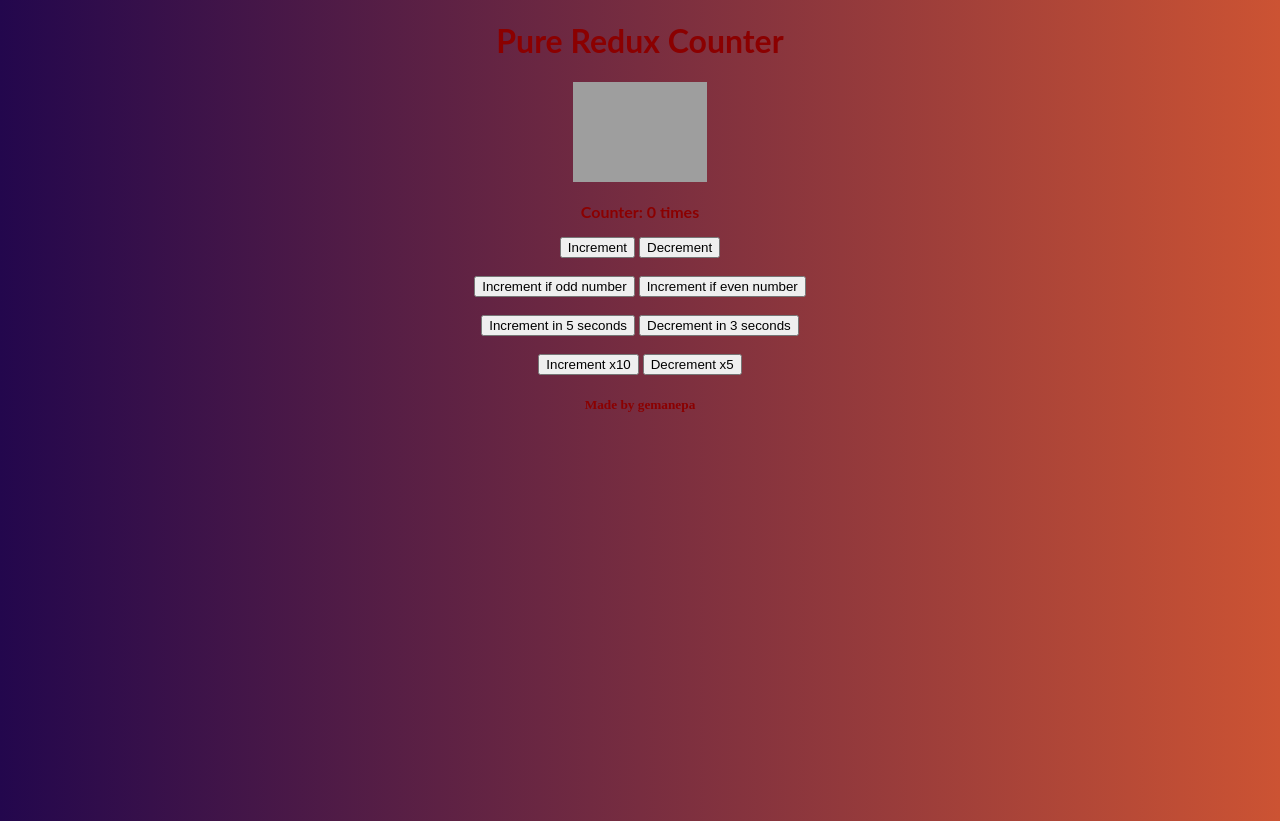
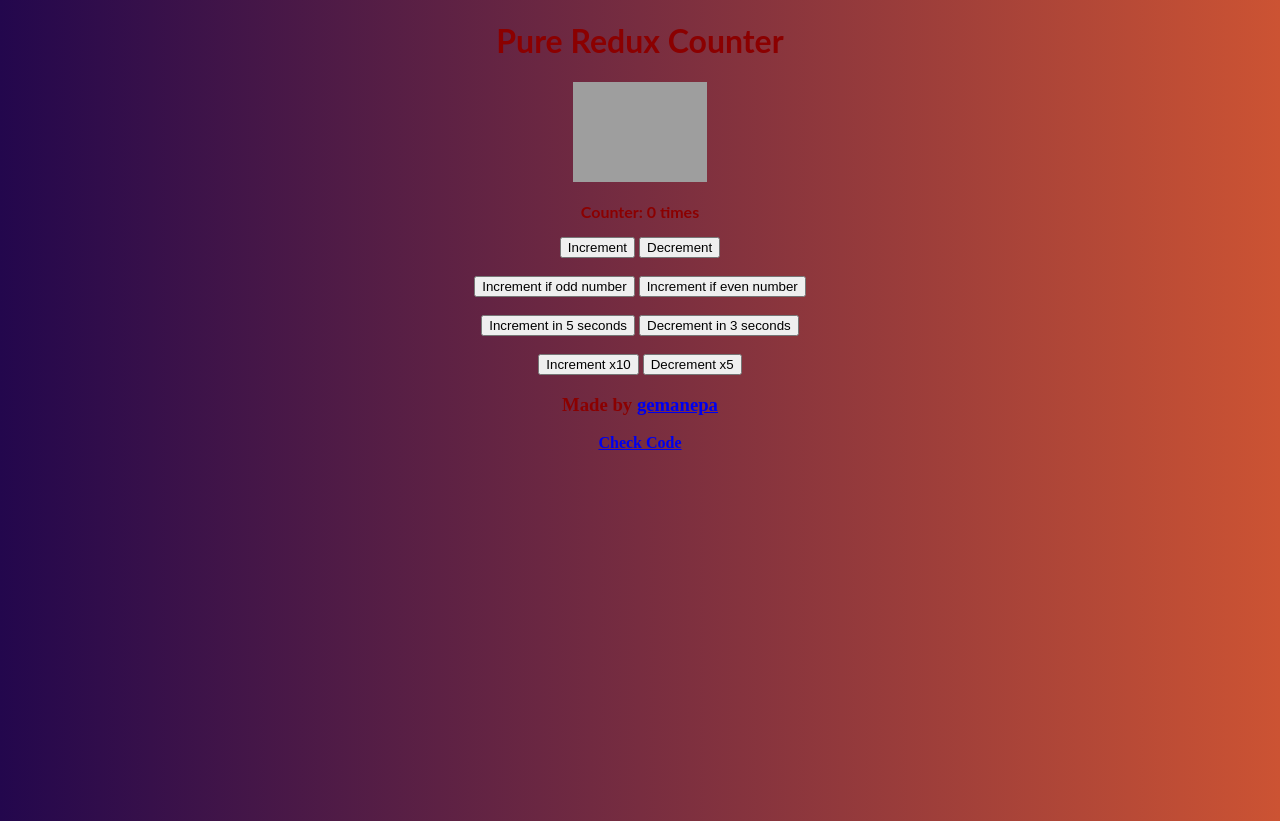
Before and after one commit to gemanepa/redux-counter, a website: page index.html in a window 1280 px wide. Drawn offline with nearby package versions, Linux system fonts and the light colour scheme; grey boxes are pictures that could not be loaded.

Commit message:
1 file modified

```diff
--- a/index.html
+++ b/index.html
@@ -19,6 +19,9 @@
       }
 
       img {height: 100px; width: auto;}
+
+      button:hover {cursor: pointer}
+      a:visited {color: darkred}
     </style>
     <script src="https://unpkg.com/redux@latest/dist/redux.min.js"></script>
   </head>
@@ -40,6 +43,7 @@
       <button id="incrementx10">Increment x10</button>
       <button id="decrementx5">Decrement x5</button>
       <br>
-      <h5>Made by gemanepa</h5>
+      <h3>Made by <a href="https://gemanepa.com">gemanepa</a></h5>
+      <a href="https://github.com/gemanepa/redux-counter">Check Code</a>
   </body>
 </html>
```
Lines whose indentation alone changed are shown as unchanged.
